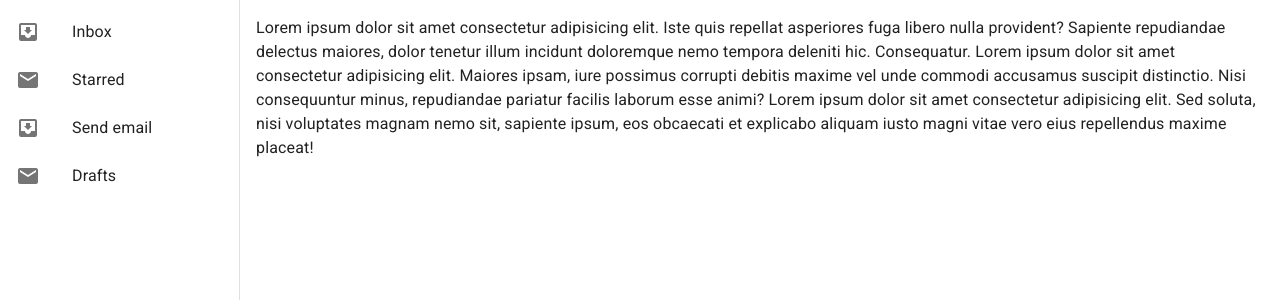
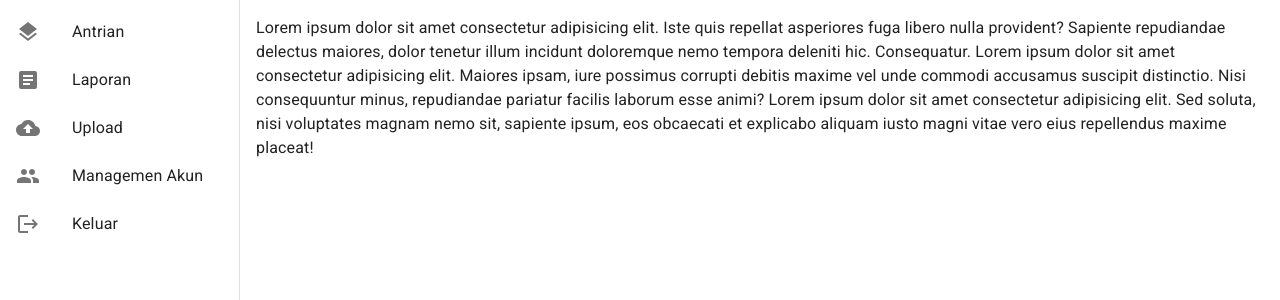
Before and after one commit to hachi-nico/bbb-youtube-app-v2, a React (Vite) app: page / in a window 1280 px wide. Shown: the top 300 px of the page. Built offline with nearby package versions, Linux system fonts and the light colour scheme.

Commit message:
tambah icon

```diff
--- a/src/layouts/MainLayout.jsx
+++ b/src/layouts/MainLayout.jsx
@@ -4,18 +4,20 @@ import Box from '@mui/material/Box'
 import CssBaseline from '@mui/material/CssBaseline'
 import Drawer from '@mui/material/Drawer'
 import IconButton from '@mui/material/IconButton'
-import InboxIcon from '@mui/icons-material/MoveToInbox'
 import List from '@mui/material/List'
 import ListItem from '@mui/material/ListItem'
 import ListItemButton from '@mui/material/ListItemButton'
 import ListItemIcon from '@mui/material/ListItemIcon'
 import ListItemText from '@mui/material/ListItemText'
-import MailIcon from '@mui/icons-material/Mail'
 import MenuIcon from '@mui/icons-material/Menu'
 import Toolbar from '@mui/material/Toolbar'
 import Typography from '@mui/material/Typography'
 
-import "./MainLayout.css"
+import LayersIcon from '@mui/icons-material/Layers'
+import ArticleIcon from '@mui/icons-material/Article'
+import BackupIcon from '@mui/icons-material/Backup'
+import GroupIcon from '@mui/icons-material/Group'
+import LogoutIcon from '@mui/icons-material/Logout'
 
 const drawerWidth = 240
 
@@ -26,21 +28,40 @@ function ResponsiveDrawer({children, window}) {
     setMobileOpen(!mobileOpen)
   }
 
+  const adminMenuList = [
+    {
+      label: 'Antrian',
+      icon: <LayersIcon />,
+    },
+    {
+      label: 'Laporan',
+      icon: <ArticleIcon />,
+    },
+    {
+      label: 'Upload',
+      icon: <BackupIcon />,
+    },
+    {
+      label: 'Managemen Akun',
+      icon: <GroupIcon />,
+    },
+    {
+      label: 'Keluar',
+      icon: <LogoutIcon />,
+    },
+  ]
+
   const drawer = (
-    <>
     <List>
-        {['Inbox', 'Starred', 'Send email', 'Drafts'].map((text, index) => (
-          <ListItem key={text} disablePadding>
+      {adminMenuList.map((item, index) => (
+        <ListItem key={index} disablePadding>
           <ListItemButton>
-              <ListItemIcon>
-                {index % 2 === 0 ? <InboxIcon /> : <MailIcon />}
-              </ListItemIcon>
-              <ListItemText primary={text} />
+            <ListItemIcon>{item.icon}</ListItemIcon>
+            <ListItemText primary={item.label} />
           </ListItemButton>
         </ListItem>
       ))}
     </List>
-    </>
   )
 
   const container =
```
Also changed, not shown: src/layouts/MainLayout.css (deleted). Lines whose indentation alone changed are shown as unchanged.
